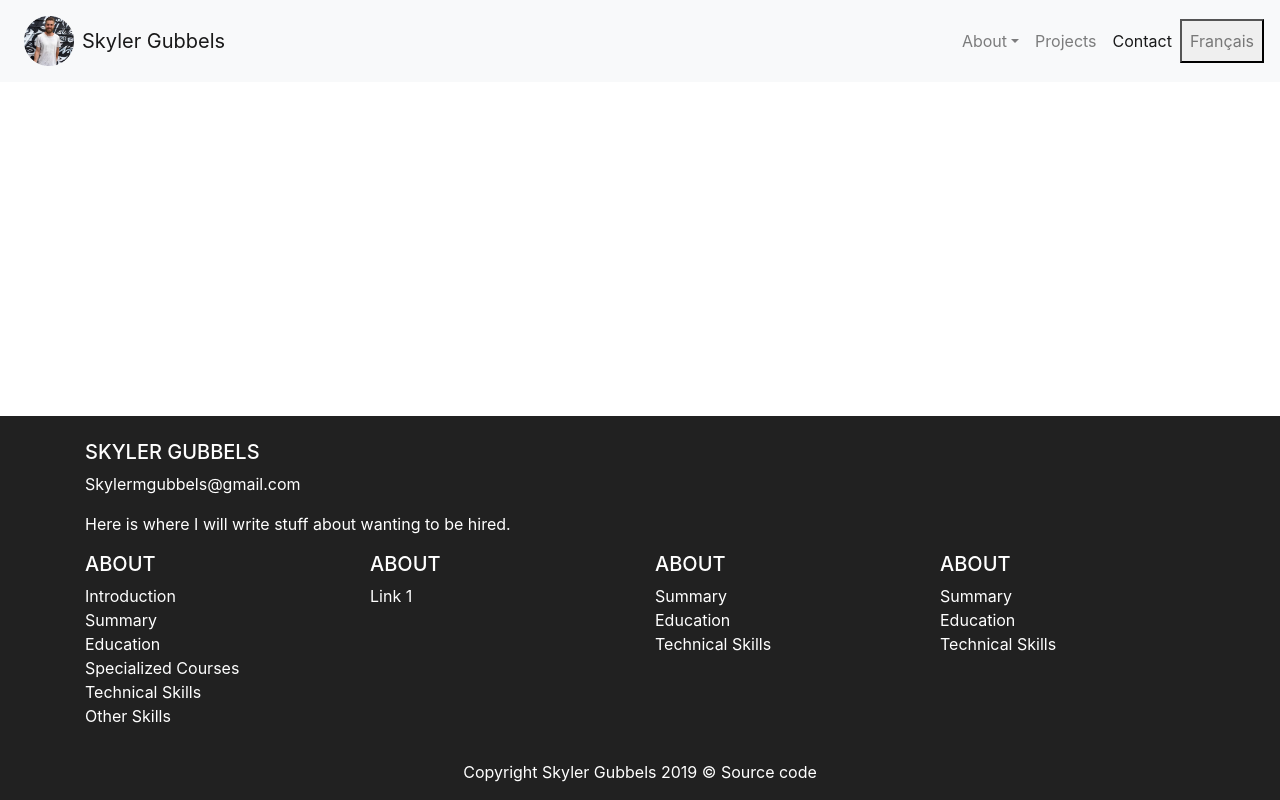
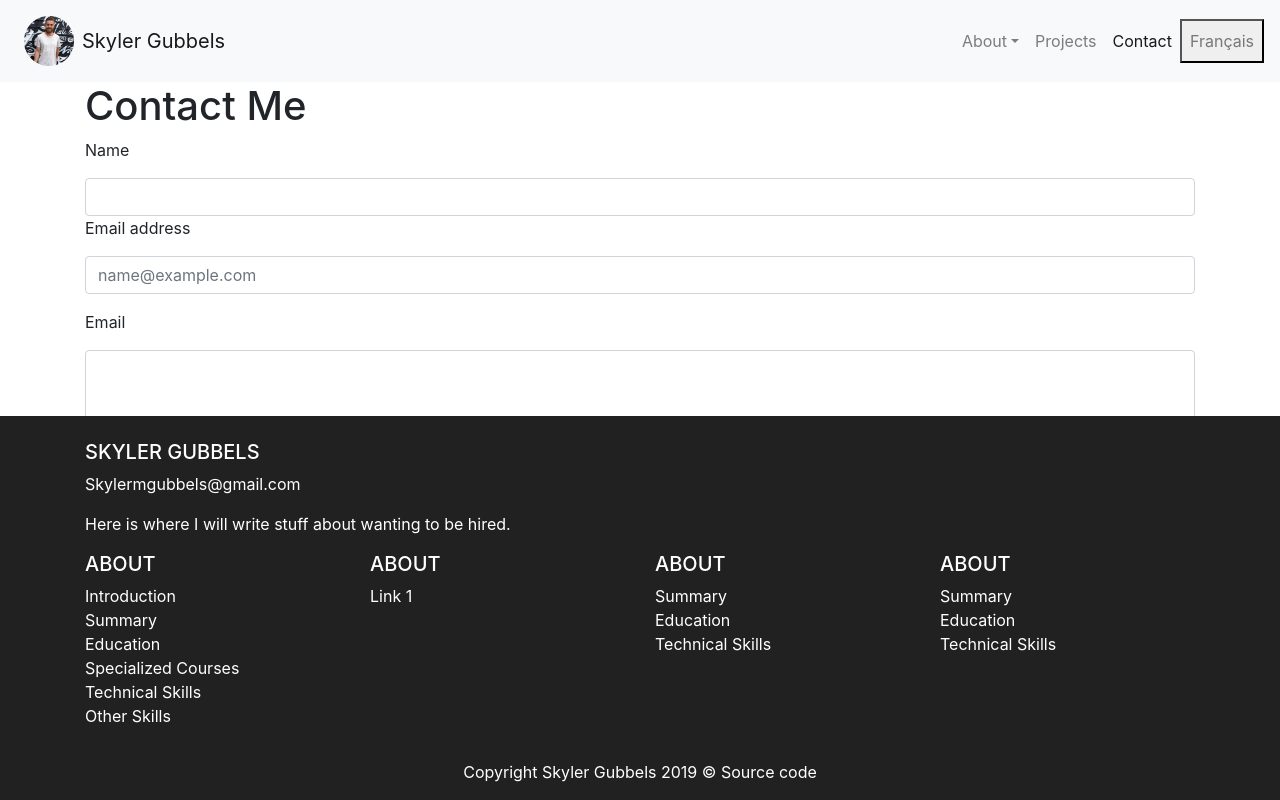
Before and after one commit to SkylerGubbels/skylerWebsite, a React (Create React App) app: page /contact in a window 1280 px wide. Built offline with nearby package versions, Linux system fonts and the light colour scheme.

Commit message:
contactpage component created

```diff
--- a/src/components/contactpage.jsx
+++ b/src/components/contactpage.jsx
@@ -1,6 +1,7 @@
 import React, { Component } from 'react';
 import Footer from './footer';
 import NavBar from './navbar';
+import EmailForm from './emailform';
 
 class ContactPage extends Component {
     state = {
@@ -16,6 +17,10 @@
         return (
             <div className="page-container">
                 <NavBar language={language} onLanguageChange={this.handleLanguageChange} imageHeight={0}/>
+                <div className="container">
+                    <h1 className="">Contact Me</h1>
+                    <EmailForm/>
+                </div>
                 <Footer className="footerSmall"/>
             </div>
          );
--- /dev/null
+++ b/src/components/emailform.jsx
@@ -0,0 +1,25 @@
+import React, { Component } from 'react';
+
+class EmailForm extends Component {
+    state = {  }
+    render() {
+        return (
+        <form>
+            <div className="form-group">
+                <p>Name</p>
+                <input type="email" className="form-control"/>
+                <p>Email address</p>
+                <input type="email" className="form-control" placeholder="name@example.com"/>
+            </div>
+            <div className="form-group">
+              <p>Email</p>
+              <textarea className="form-control" rows="7"></textarea>
+            </div>
+            <div>
+                <button className="btn btn-primary">Send Email</button>
+            </div>
+          </form> );
+    }
+}
+
+export default EmailForm;
```
